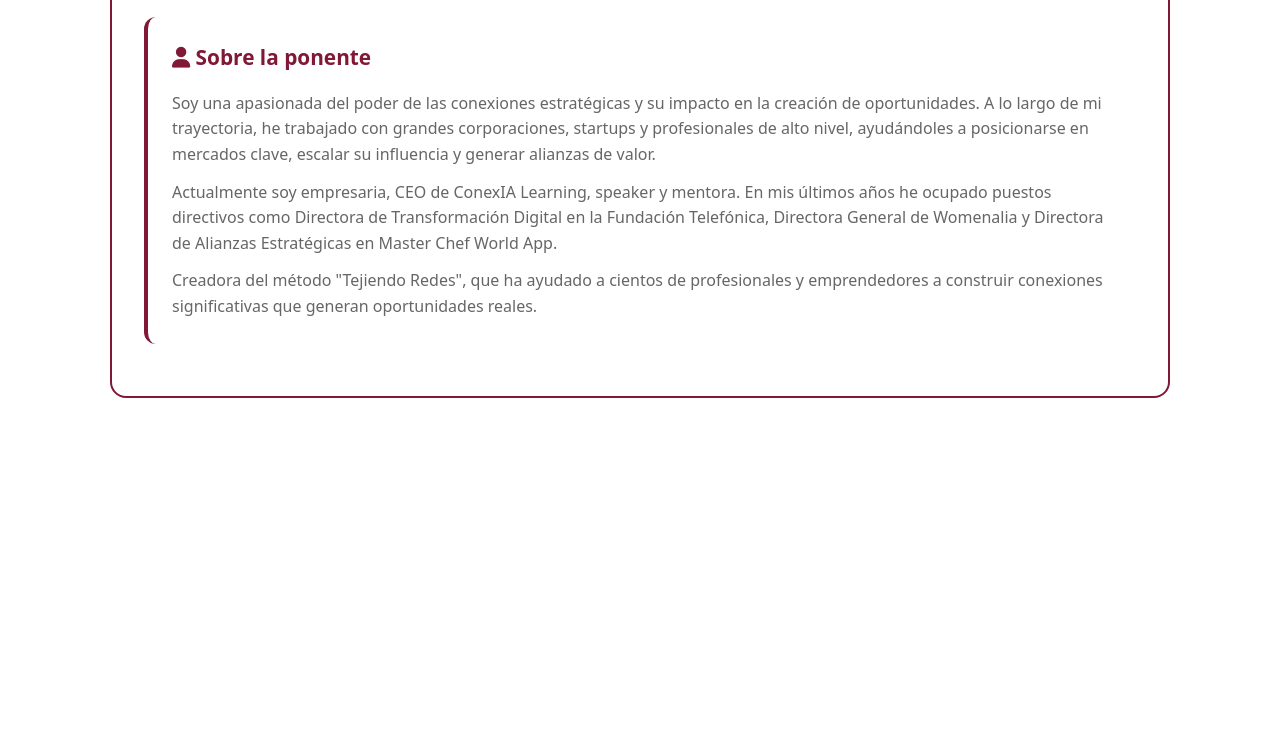
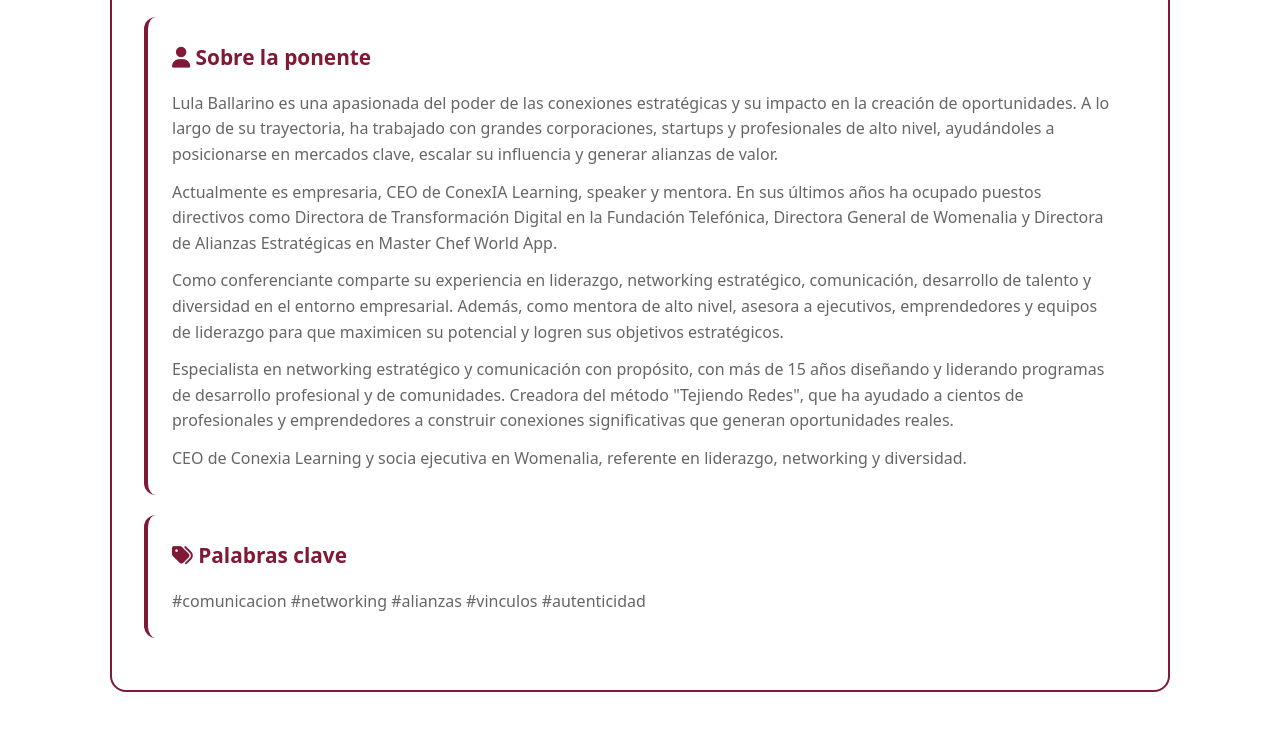
Before and after one commit to santamarialabanca/xivforo, a plain HTML site: page talleres/taller-15-networking-comunicacion.html in a window 1280 px wide. Shown: the part 1856-2586 px from the top of the page. Before the commit the page ends 2298 px from the top, so only its background shows below. Drawn offline with Linux system fonts and the light colour scheme.

Commit message:
talleres descripcion v06 lula

```diff
--- a/talleres/taller-15-networking-comunicacion.html
+++ b/talleres/taller-15-networking-comunicacion.html
@@ -406,11 +406,20 @@
 
             <div class="workshop-description">
                 <h3><i class="fas fa-user"></i> Sobre la ponente</h3>
-                <p>Soy una apasionada del poder de las conexiones estratégicas y su impacto en la creación de oportunidades. A lo largo de mi trayectoria, he trabajado con grandes corporaciones, startups y profesionales de alto nivel, ayudándoles a posicionarse en mercados clave, escalar su influencia y generar alianzas de valor.</p>
+                <p>Lula Ballarino es una apasionada del poder de las conexiones estratégicas y su impacto en la creación de oportunidades. A lo largo de su trayectoria, ha trabajado con grandes corporaciones, startups y profesionales de alto nivel, ayudándoles a posicionarse en mercados clave, escalar su influencia y generar alianzas de valor.</p>
 
-                <p>Actualmente soy empresaria, CEO de ConexIA Learning, speaker y mentora. En mis últimos años he ocupado puestos directivos como Directora de Transformación Digital en la Fundación Telefónica, Directora General de Womenalia y Directora de Alianzas Estratégicas en Master Chef World App.</p>
+                <p>Actualmente es empresaria, CEO de ConexIA Learning, speaker y mentora. En sus últimos años ha ocupado puestos directivos como Directora de Transformación Digital en la Fundación Telefónica, Directora General de Womenalia y Directora de Alianzas Estratégicas en Master Chef World App.</p>
 
-                <p>Creadora del método "Tejiendo Redes", que ha ayudado a cientos de profesionales y emprendedores a construir conexiones significativas que generan oportunidades reales.</p>
+                <p>Como conferenciante comparte su experiencia en liderazgo, networking estratégico, comunicación, desarrollo de talento y diversidad en el entorno empresarial. Además, como mentora de alto nivel, asesora a ejecutivos, emprendedores y equipos de liderazgo para que maximicen su potencial y logren sus objetivos estratégicos.</p>
+
+                <p>Especialista en networking estratégico y comunicación con propósito, con más de 15 años diseñando y liderando programas de desarrollo profesional y de comunidades. Creadora del método "Tejiendo Redes", que ha ayudado a cientos de profesionales y emprendedores a construir conexiones significativas que generan oportunidades reales.</p>
+
+                <p>CEO de Conexia Learning y socia ejecutiva en Womenalia, referente en liderazgo, networking y diversidad.</p>
+            </div>
+
+            <div class="workshop-description">
+                <h3><i class="fas fa-tags"></i> Palabras clave</h3>
+                <p>#comunicacion #networking #alianzas #vinculos #autenticidad</p>
             </div>
 
         </div>
```
